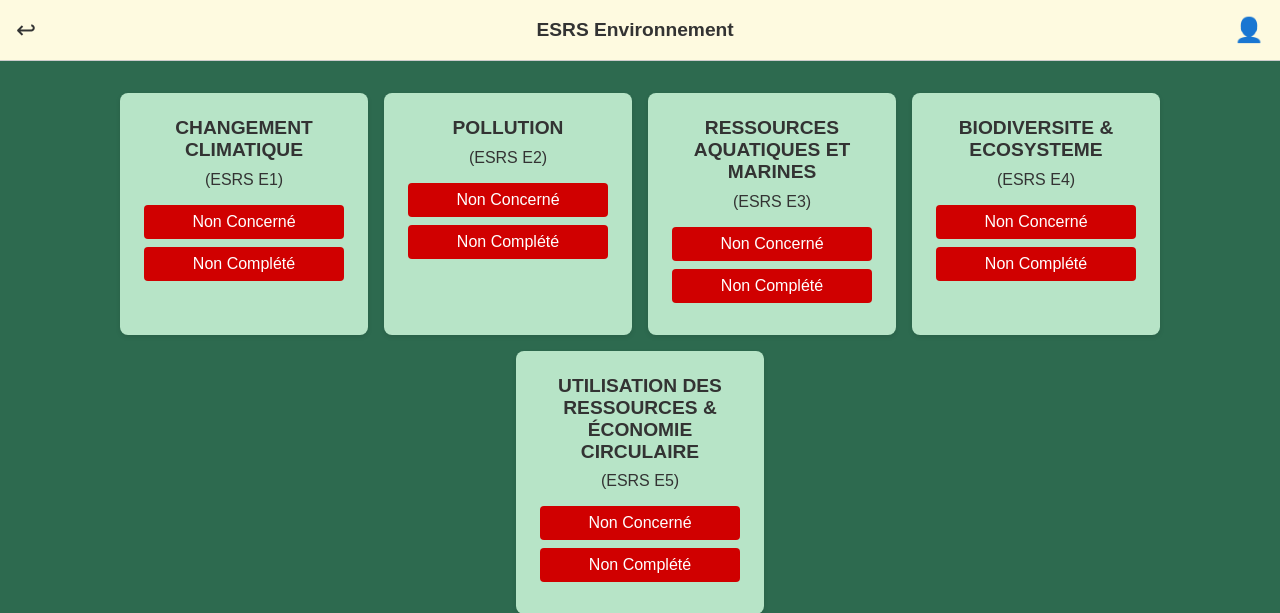
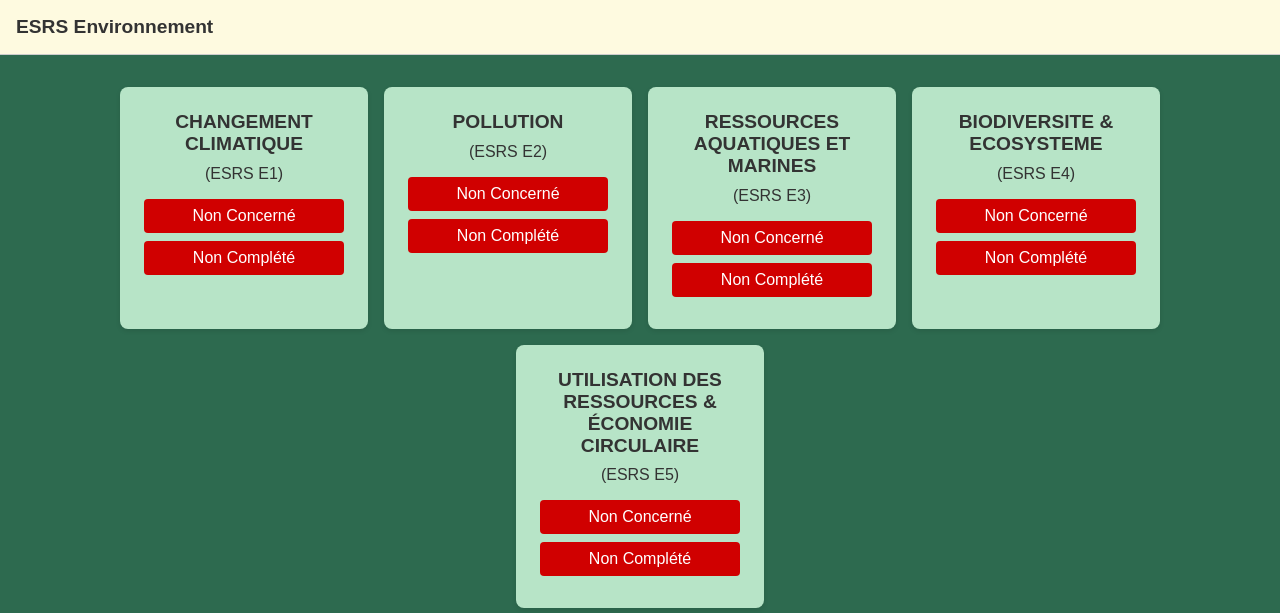
Before and after one commit to Nyftheart/WEBPHPESRS, a PHP site: page /Tuile.php in a window 1280 px wide. Shown: the top 613 px of the page. Run offline with PHP 8.4, Linux system fonts and the light colour scheme.

Commit message:
new step version

```diff
--- a/Tuile.php
+++ b/Tuile.php
@@ -97,9 +97,7 @@
 </head>
 <body>
 <header>
-    <div class="back-button">&#x21A9;</div>
     <div class="logo">ESRS Environnement</div>
-    <div class="user-icon">&#x1F464;</div>
 </header>
 <main>
     <div class="card" id="ESRS E1">
```
